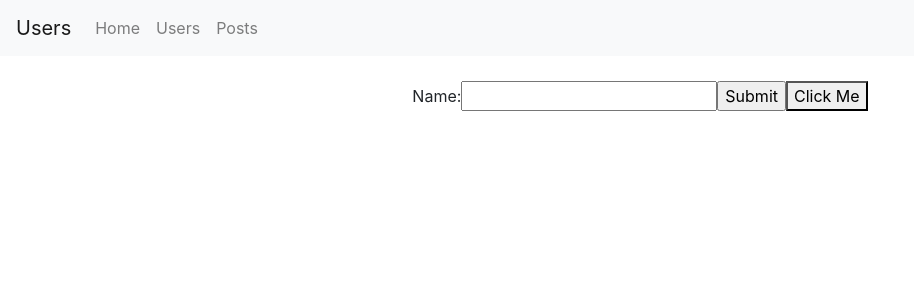
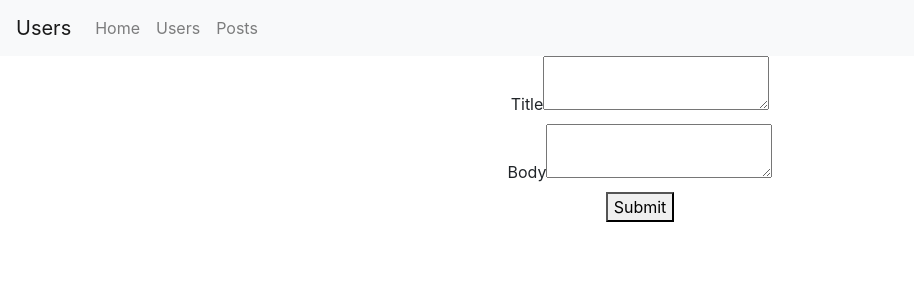
Before and after one commit to Mubeen07/LearnReact, a React (Create React App) app: page /addpost in a window 1280 px wide. Shown: the top 300 px of the page, without its empty margins (0-914 px from the left). Built offline with nearby package versions, Linux system fonts and the light colour scheme.

Commit message:
completed till adding a post

```diff
--- a/src/App.css
+++ b/src/App.css
@@ -20,3 +20,9 @@
 .App-link {
   color: #09d3ac;
 }
+
+.form {
+  max-width: 780px;
+  padding: 15px;
+  margin: auto;
+}
--- a/src/App.js
+++ b/src/App.js
@@ -10,6 +10,7 @@ import User from "./views/Users";
 import Posts from "./views/Posts";
 import NavbarComponent from "./views/NavbarComponent";
 import UserPosts from "./views/UserPosts";
+import AddPost from "./views/AddPost";
 const Home = lazy(() => import("./views/Home.js"));
 
 function App() {
@@ -21,6 +22,7 @@ function App() {
             <NavbarComponent/>
             <Switch>
               <Route path="/userposts" exact render={()=> <UserPosts/>}/>
+              <Route path="/addpost" exact render={()=> <AddPost/>}/>
               <Route path="/user" exact render={() => <User />} />
               <Route path="/post" exact render={() => <Posts />} />
               <Route path="/" render={() => <Home />} />
--- /dev/null
+++ b/src/views/AddPost.js
@@ -0,0 +1,53 @@
+import React, { Component } from 'react'
+import axios from 'axios'
+class AddPost extends Component {
+    constructor(props) {
+        super(props)
+
+        this.state = {
+            title: '',
+            body: ''
+        }
+    }
+
+    changeHandler = e => {
+        this.setState({ [e.target.name]: e.target.value })
+    }
+
+    submitHandler = e => {
+        e.preventDefault()
+        console.log(this.state)
+        axios
+            .post('https://jsonplaceholder.typicode.com/posts', this.state)
+            .then(response => {
+                console.log(response)
+            })
+            .catch(error => {
+                console.log(error)
+            })
+    }
+
+    render() {
+        const {title, body } = this.state
+        return (
+            <div>
+                <form onSubmit={this.submitHandler}>
+
+                    <div>
+                        <label>Title</label>
+                        <textarea
+                            name="title" value={title} onChange={this.changeHandler}/>
+                    </div>
+                    <div>
+                        <label>Body</label>
+                        <textarea
+                            name="body" value={body} onChange={this.changeHandler}/>
+                    </div>
+                    <button type="submit">Submit</button>
+                </form>
+            </div>
+        )
+    }
+}
+
+export default AddPost
--- a/src/views/UserPosts.js
+++ b/src/views/UserPosts.js
@@ -2,14 +2,17 @@ import React, {useEffect, useState} from 'react';
 import axios from "axios";
 import {useDispatch, useSelector} from "react-redux";
 import * as UserPostsActions from "../actions/userPostsActions";
-import {ListGroup, ListGroupItem} from "react-bootstrap";
+import {Button, ListGroup, ListGroupItem} from "react-bootstrap";
+import {Link, useHistory} from "react-router-dom";
 
-function getUserPosts() {
-    return axios.get("https://jsonplaceholder.typicode.com/posts?userId=${id}");
+function getUserPosts(userId) {
+    return axios.get(`https://jsonplaceholder.typicode.com/posts?userId=${userId}`);
 }
 
 const UserPosts = () => {
     const [dataList, setDataList] = useState([]);
+
+    const history=useHistory();
 
     const [selectedUser, setSelectedUser] = useState(null);
 
@@ -21,13 +24,20 @@ const UserPosts = () => {
 
 
     useEffect(() => {
-
+        if (SelectedUserRecord){
+        console.log(SelectedUserRecord)
         getUserPosts(SelectedUserRecord.id).then(data => {
             setDataList(data.data);
-        });
+        });} else{
+            history.push('/user')
+        }
 
-    }, []);
+    }, [SelectedUserRecord]);
     return (
+        <div>
+            <Link to={"/addpost"}>
+            <Button variant="secondary">Add a Post</Button>
+            </Link>
         <div className="App-header">
 
                 <ListGroup as="ul">
@@ -50,6 +60,7 @@ const UserPosts = () => {
                 </ListGroup>
 
         </div>
+        </div>
     );
 };
 
```
